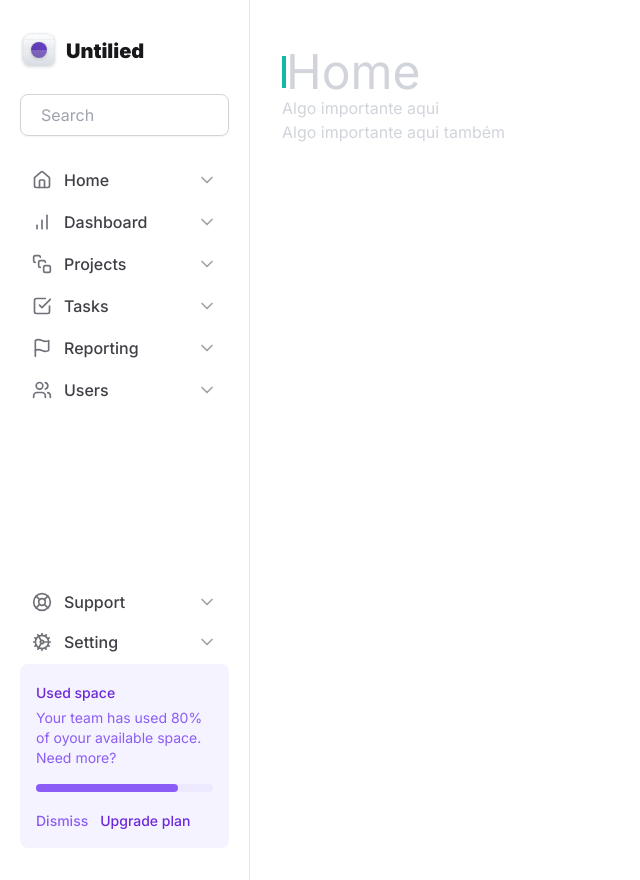
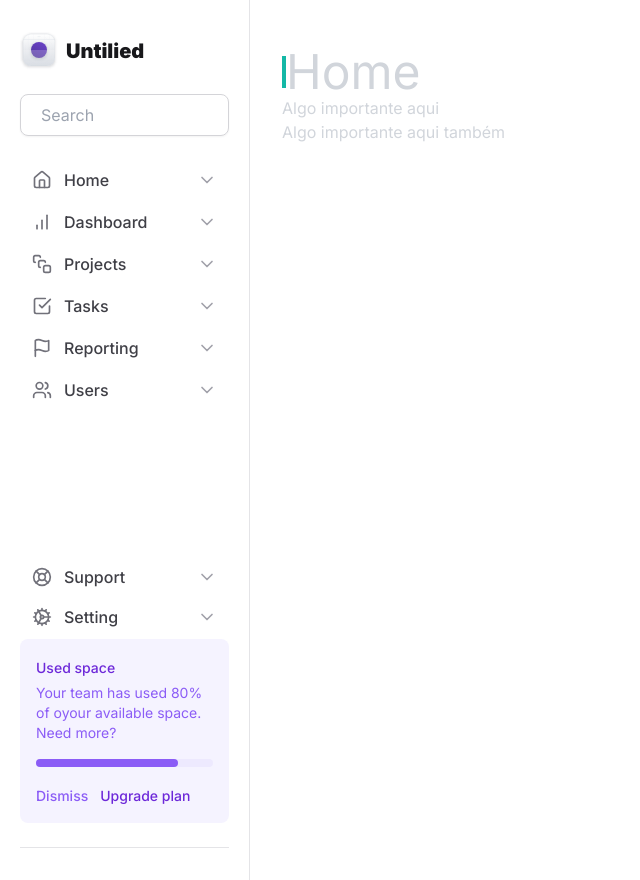
Before and after one commit to mateusmaiia/tailwind-next, a Next.js app: page / in a window 1280 px wide. Shown: the whole page, without its empty margins (0-640 px from the left). Built offline with nearby package versions, Linux system fonts and the light colour scheme.

Commit message:
feat: barra spacea

```diff
--- a/src/Components/Sidebar/index.tsx
+++ b/src/Components/Sidebar/index.tsx
@@ -40,6 +40,7 @@ export function Sidebar() {
         </nav>
         <UsedSpaceWidget />
       </div>
+      <div className="h-px bg-zinc-200"></div>
     </aside>
   )
 }
```
